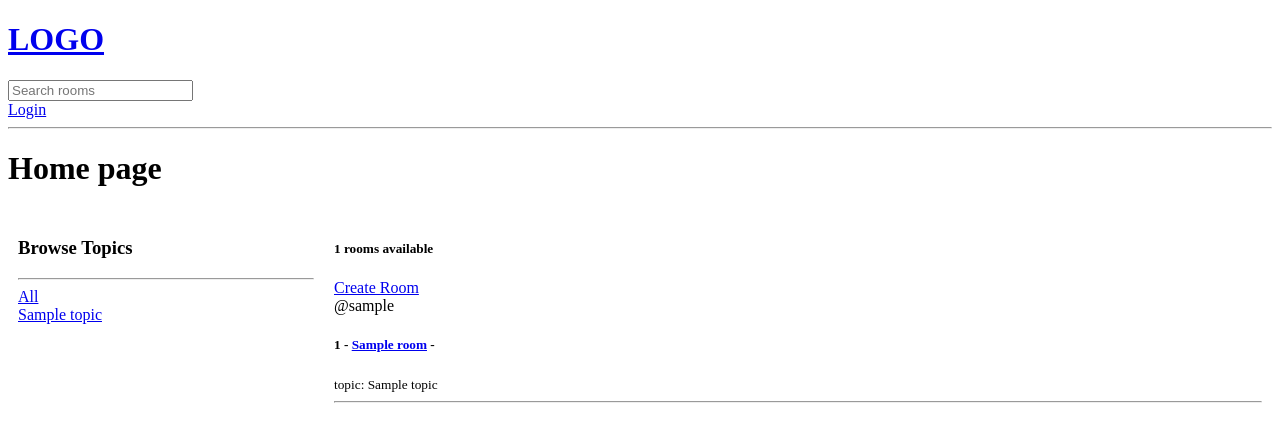
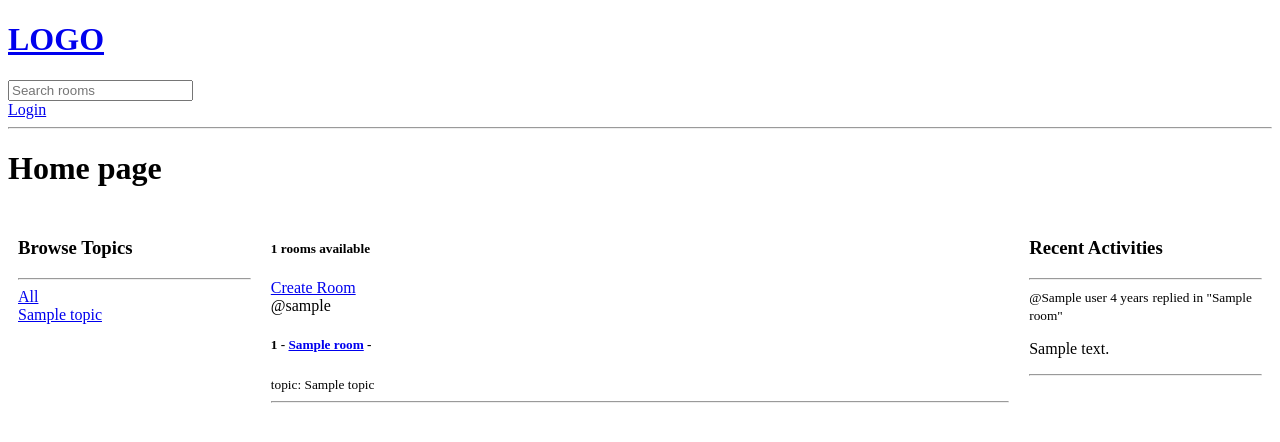
Before and after one commit to mo-shahab/discord-esque, a Django app: template discord/base/templates/base/home.html in a window 1280 px wide. Shown: the top 442 px of the page. Run offline with Django 5.2, Linux system fonts and the light colour scheme; tables that the repository leaves empty hold one stand-in row (values such as "Sample post"); the template is opened without the code that fills it: values that come from a table or form of the project are taken from there, most other values are stand-ins (such as "Sample title", 1, 10 or a date in 2020).

Commit message:
components in html

```diff
--- /dev/null
+++ b/discord/base/templates/base/activity_component.html
@@ -0,0 +1,14 @@
+<h3>Recent Activities</h3>
+<hr>
+{% for messages in room_messages %}
+<div>
+    <small>@{{messages.user}} {{messages.created | timesince}}</small>
+    <small>replied in "{{messages.room}}"</small>
+
+    <p>{{messages}}</p>
+    {% if request.user == messages.user %}
+        <a href="{% url 'delete-messages' messages.id%}">Delete</a>
+    {% endif %}
+    <hr>
+</div>
+{% endfor %}
--- /dev/null
+++ b/discord/base/templates/base/feed_component.html
@@ -0,0 +1,13 @@
+{% for room in rooms %}
+<div>
+    {% if request.user == room.host %}
+    <a href="{% url 'update-room' room.id %}">Edit room</a><br>
+    <a href="{% url 'delete-room' room.id %}">Delete room</a><br>
+    {% endif %}
+    <span>@{{room.host.username}}</span>
+    <!-- dynamic url thingy -->
+    <h5>{{ room.id }} - <a href="{% url 'room' room.id %}">{{ room.name }}</a> - </h5>
+    <small>topic: {{room.topic.name}}</small>
+    <hr>
+</div>
+{% endfor %}
--- a/discord/base/templates/base/home.html
+++ b/discord/base/templates/base/home.html
@@ -4,48 +4,33 @@
 <style>
   .home-container {
     display: grid;
-  grid-template-columns: 1fr 3fr; /* Adjusted the grid-template-columns */
+    grid-template-columns: 1fr 3fr 1fr;
+    /* Adjusted the grid-template-columns */
   }
 
   /* Additional styles for better visibility */
-.home-container > div {
+  .home-container>div {
     padding: 10px;
   }
-
 </style>
 
 <h1>Home page</h1>
 <div class="home-container">
 
   <div>
-    <h3>Browse Topics</h3>
-    <hr>
-    <div>
-      <a href="{% url 'home' %}">All</a>
-    </div>
-    {% for topic in topics %}
-    <div>
-      <a href="{% url 'home' %}?q={{topic.name}}">{{ topic.name }}</a>
-    </div>
-    {% endfor %}<br>
+    {% include 'base/topics_component.html' %}
   </div>
 
   <div>
     <h5>{{room_count}} rooms available</h5>
     <a href="{% url 'create-room'  %}">Create Room</a>
-    {% for room in rooms %}
+
+    {% include 'base/feed_component.html' %}
+
+  </div>
+
   <div>
-      {% if request.user == room.host %}
-      <a href="{% url 'update-room' room.id %}">Edit room</a><br>
-      <a href="{% url 'delete-room' room.id %}">Delete room</a><br>
-      {% endif %}
-      <span>@{{room.host.username}}</span>
-      <!-- dynamic url thingy -->
-      <h5>{{ room.id }} - <a href="{% url 'room' room.id %}">{{ room.name }}</a> - </h5>
-      <small>topic: {{room.topic.name}}</small>
-      <hr>
-    </div>
-    {% endfor %}
+    {%include 'base/activity_component.html'%}
   </div>
 
 </div>
--- /dev/null
+++ b/discord/base/templates/base/topics_component.html
@@ -0,0 +1,10 @@
+<h3>Browse Topics</h3>
+<hr>
+<div>
+    <a href="{% url 'home' %}">All</a>
+</div>
+{% for topic in topics %}
+<div>
+    <a href="{% url 'home' %}?q={{topic.name}}">{{ topic.name }}</a>
+</div>
+{% endfor %}<br>
```
Also changed, not shown: discord/base/templates/base/profile.html (added). Lines whose indentation alone changed are shown as unchanged.
